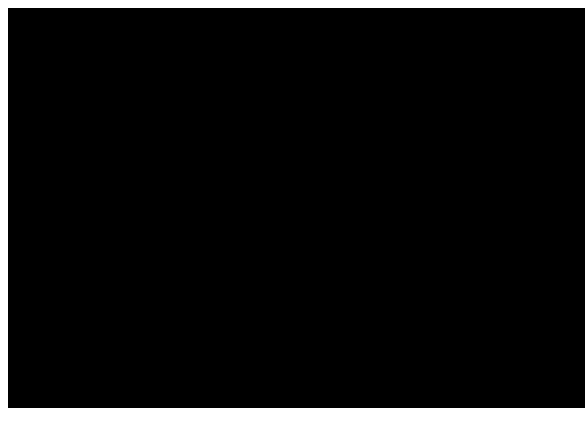
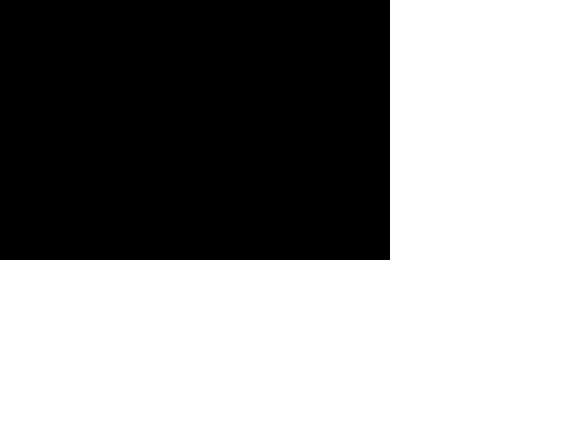
Before and after one commit to HombreLoco/phaserdemo, a plain HTML site: page index.html in a window 390 px wide. Shown: the top 446 px of the page, 585 px wide, since content can reach past the window. Drawn offline with Linux system fonts and the light colour scheme; animation ran at ten frames a second.

Commit message:
Adds css file, removes margin around game window, increases default game window size, and sets game window to be responsive.

```diff
--- a/index.html
+++ b/index.html
@@ -3,6 +3,7 @@
     <head>
         <meta charset="UTF-8" />
         <title>Phaser Demo</title>
+        <link rel="stylesheet" href="styles/styles.css">
         <script src="phaser/phaser.min.js"></script>
         <script src="scripts/state0.js"></script>
         <script src="scripts/state1.js"></script>
--- a/scripts/main.js
+++ b/scripts/main.js
@@ -1,4 +1,4 @@
-var game = new Phaser.Game(600, 400, Phaser.AUTO);
+var game = new Phaser.Game(1500, 1000, Phaser.AUTO);
 game.state.add('state0', demo.state0);
 game.state.add('state1', demo.state1);
 game.state.add('state2', demo.state2);
--- a/scripts/state0.js
+++ b/scripts/state0.js
@@ -5,8 +5,8 @@ demo.state0.prototype = {
   create: function(){
     game.stage.backgroundColor = "#000000";
     console.log("in state0");
-
     addChangeStateEventListeners();
+    game.scale.scaleMode = Phaser.ScaleManager.SHOW_ALL;
 
   },
   update: function(){}
--- /dev/null
+++ b/styles/styles.css
@@ -0,0 +1,4 @@
+* {
+  margin: 0;
+  padding: 0;
+}
```
